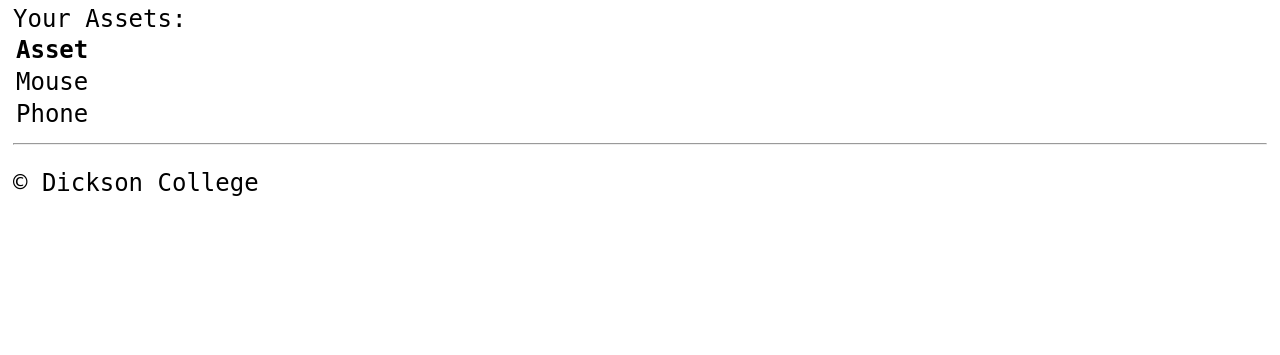
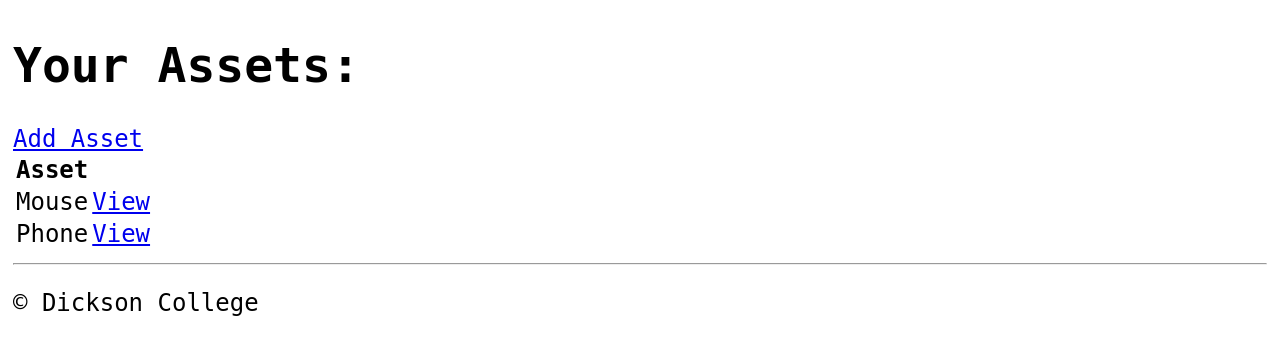
Before and after one commit to butnuster1/Asset_Manager_Project, a Django app: page / in a window 1280 px wide. Shown: the part 69-424 px from the top of the page. Run offline with Django 3.2, Linux system fonts and the light colour scheme; data comes from the database, SQL or seed files in the repository; both versions use the stored data as it was after the commit.

Commit message:
added all href for pages

```diff
--- a/Asset_Manager_Project/Asset_Manager_App/templates/Asset_Manager_App/AssetAdd_form.html
+++ /dev/null
@@ -1 +0,0 @@
-<h3>Asset Form</h3>
--- /dev/null
+++ b/Asset_Manager_Project/Asset_Manager_App/templates/Asset_Manager_App/assets_detail.html
@@ -0,0 +1 @@
+<h1>Asset: {{asset}}</h1>
--- /dev/null
+++ b/Asset_Manager_Project/Asset_Manager_App/templates/Asset_Manager_App/assets_form.html
@@ -0,0 +1 @@
+<h3>Asset Create</h3>
--- /dev/null
+++ b/Asset_Manager_Project/Asset_Manager_App/templates/Asset_Manager_App/assets_list.html
@@ -0,0 +1 @@
+<h1>My Asset List</h1>
--- a/Asset_Manager_Project/Asset_Manager_App/templates/Asset_Manager_App/index.html
+++ b/Asset_Manager_Project/Asset_Manager_App/templates/Asset_Manager_App/index.html
@@ -12,15 +12,19 @@
         <span class="message">{{ message }}</span>{{ content }}
 
         {% block content %}
-        <span>Your Assets:</span>
+        <h1>Your Assets:</h1>
         {% if content %}
+        <a href="{% url 'asset-create' %}">Add Asset</a>
+
         <table>
             <tr>
                 <th>Asset</th>
+                <th></th>
             </tr>
             {% for asset in assetList %}
             <tr>
                 <td>{{asset.assetName}}</td>
+                <td><a href="{% url 'asset' asset.id %}">View</a></td>
             </tr>
             {% endfor %}
         </table>
--- a/Asset_Manager_Project/Asset_Manager_App/views.py
+++ b/Asset_Manager_Project/Asset_Manager_App/views.py
@@ -1,6 +1,8 @@
 from django.shortcuts import render
 from django.http import HttpResponse
 from django.views.generic.edit import CreateView
+from django.views.generic.list import ListView
+from django.views.generic.detail import DetailView
 from django.urls import reverse_lazy
 from .models import Assets
 
@@ -31,7 +33,15 @@ def schedule(request):
         }
     )
 
+class AssetList(ListView):
+    model = Assets
+    context_object_name = 'assets'
+
+class AssetDetail(DetailView):
+    model = Assets
+    context_object_name = 'asset'
+
 class AssetAdd(CreateView):
     model = Assets
     fields = '__all__'
-    success_url = reverse_lazy('schedule')
+    success_url = reverse_lazy('assets_detail')
--- a/Asset_Manager_Project/Asset_Manager_Project/urls.py
+++ b/Asset_Manager_Project/Asset_Manager_Project/urls.py
@@ -19,15 +19,17 @@ Including another URLconf
 # Uncomment next two lines to enable admin:
 from django.contrib import admin
 from django.urls import path
-from Asset_Manager_App.views import AssetAdd
-
+from Asset_Manager_App.views import AssetList, AssetDetail, AssetAdd
 from django.urls import include, re_path
 import Asset_Manager_App.views
 
 
 urlpatterns = [
     #Uncomment the next line to enable the admin:
-    path('AssetAdd_form', AssetAdd.as_view(), name='AssetAdd_form'),
+
+    # path('', AssetList.as_view(), name='assets'),
+    path('asset/<int:pk>/', AssetDetail.as_view(), name='asset'),
+    path('asset-create/', AssetAdd.as_view(), name='asset-create'),
     path('admin/', admin.site.urls),
     re_path(r'^$', Asset_Manager_App.views.index, name='index'),
     re_path(r'^home$', Asset_Manager_App.views.index, name='home'),
```
Also changed, not shown: Asset_Manager_Project/db.sqlite3, 1 other file.
